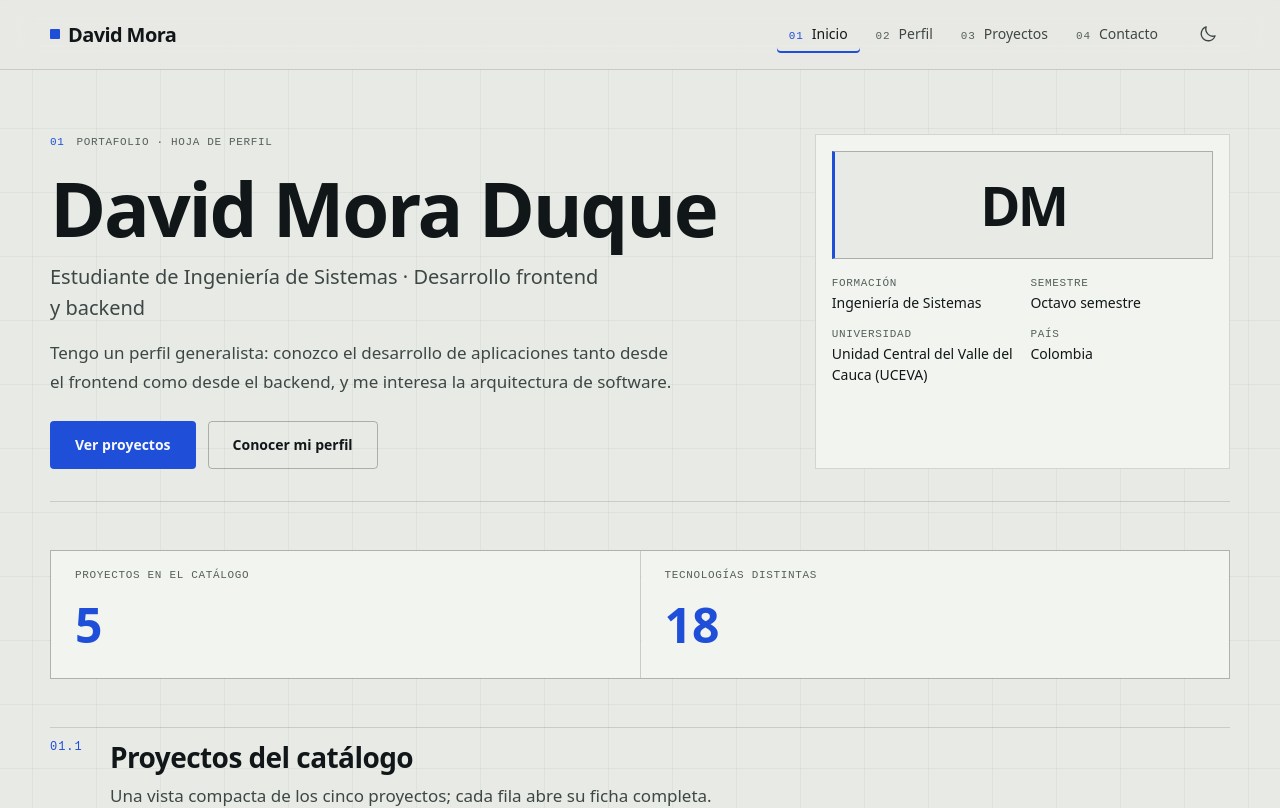
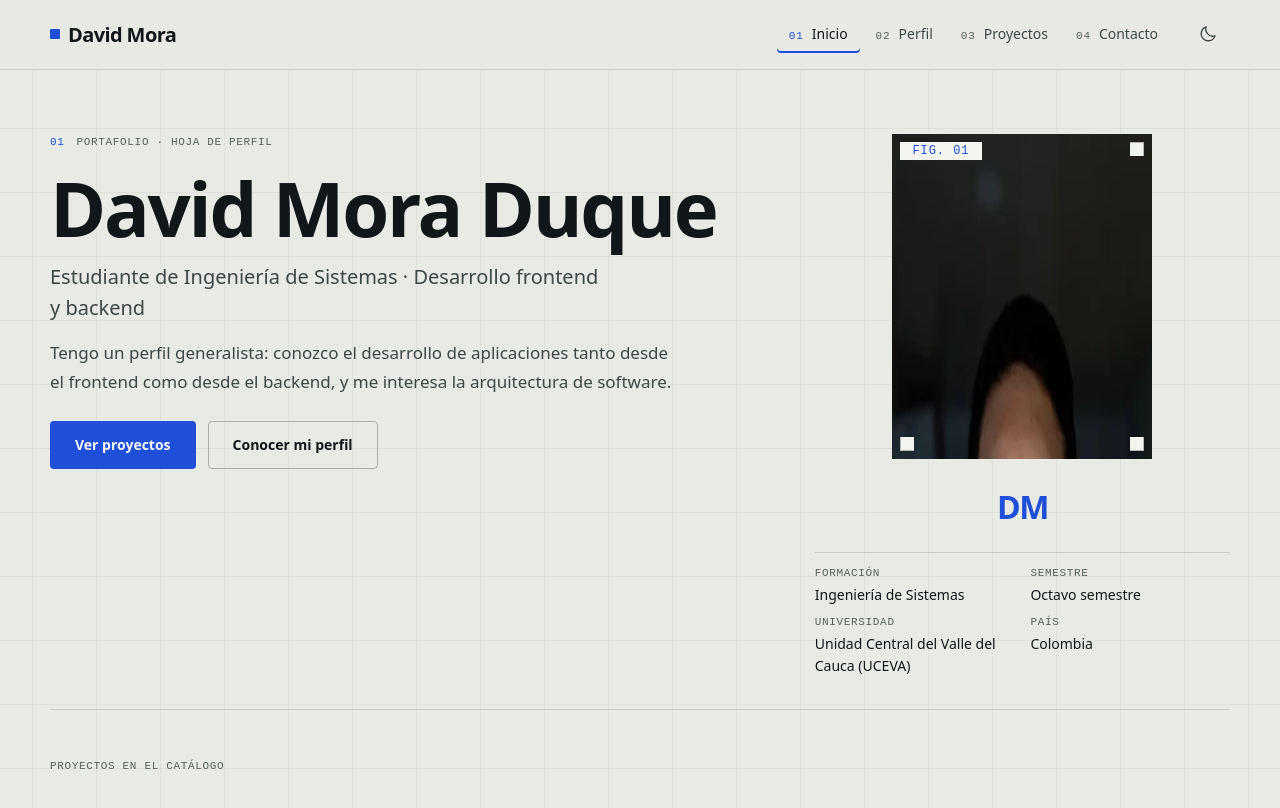
Before and after one commit to INGDavidMora2005/proyecto-portafolio, an Angular app: page / in a window 1280 px wide. Shown: the top 808 px of the page. Built offline with nearby package versions, Linux system fonts and the light colour scheme; a web font is replaced by a local one.

Commit message:
feat(inicio): incorpora la foto en el hero y anima las cifras

```diff
--- a/src/app/features/inicio/inicio.html
+++ b/src/app/features/inicio/inicio.html
@@ -14,11 +14,21 @@
       </div>
     </div>
 
-    <aside class="stamp" aria-label="Datos del perfil">
-      <p class="stamp__monogram" aria-hidden="true">DM</p>
-      <dl class="stamp__facts">
+    <aside class="hero__aside" aria-label="Retrato y datos del perfil">
+      <app-portrait-frame
+        class="hero__portrait"
+        [src]="'images/perfil-800.webp'"
+        [alt]="'Retrato de David Mora Duque'"
+        [width]="800"
+        [height]="1000"
+        [loading]="'eager'"
+        [fetchpriority]="'high'"
+        [sizes]="'(min-width: 1024px) 360px, (min-width: 640px) 300px, 92vw'"
+      />
+      <p class="hero__monogram" aria-hidden="true">DM</p>
+      <dl class="hero__facts">
         @for (dato of perfil.datosClave; track dato.etiqueta) {
-          <div class="stamp__fact">
+          <div class="hero__fact">
             <dt>{{ dato.etiqueta }}</dt>
             <dd>{{ dato.valor }}</dd>
           </div>
@@ -28,10 +38,10 @@
   </header>
 
   <dl class="stats" aria-label="Cifras del catálogo">
-    @for (cifra of cifras(); track cifra.id) {
+    @for (cifra of cifrasAnimadas(); track cifra.id) {
       <div class="stat">
         <dt class="stat__label">{{ cifra.etiqueta }}</dt>
-        <dd class="stat__value">{{ cifra.valor }}</dd>
+        <dd class="stat__value" [class.stat__value--animado]="cifra.animada" [attr.data-cifra]="cifra.id">{{ cifra.valorMostrado }}</dd>
       </div>
     }
   </dl>
--- a/src/app/features/inicio/inicio.scss
+++ b/src/app/features/inicio/inicio.scss
@@ -21,7 +21,6 @@
 .hero__kicker,
 .project-row__index,
 .project-row__category,
-.stamp__fact dt,
 .stat__label {
   font-family: var(--font-mono);
   font-size: var(--text-2xs);
@@ -92,35 +91,38 @@
   color: var(--accent-ink);
 }
 
-.stamp {
+.hero__aside {
   display: flex;
   flex-direction: column;
   gap: var(--space-4);
-  padding: var(--space-4);
-  border: 1px solid var(--rule);
-  background: var(--panel);
+  align-items: center;
 }
 
-.stamp__monogram {
-  display: grid;
-  place-items: center;
-  min-height: 108px;
-  border: 1px solid var(--rule-strong);
-  border-left: 3px solid var(--accent);
-  background: var(--paper);
-  font-size: clamp(2.4rem, 9vw, 3.4rem);
+.hero__portrait {
+  width: clamp(180px, 28vw, 260px);
+  aspect-ratio: 4 / 5;
+}
+
+.hero__monogram {
+  margin: 0;
+  color: var(--accent);
+  font-family: var(--font-display);
+  font-size: clamp(1.4rem, 5vw, 2rem);
   font-weight: 600;
   letter-spacing: -0.05em;
 }
 
-.stamp__facts {
+.hero__facts {
   display: grid;
   grid-template-columns: repeat(2, minmax(0, 1fr));
-  gap: var(--space-3) var(--space-4);
+  gap: var(--space-2) var(--space-4);
+  width: 100%;
+  margin-top: var(--space-1);
+  padding-top: var(--space-3);
+  border-top: 1px solid var(--rule);
 }
 
-.stamp__fact dt,
-.project-row__category {
+.hero__fact dt {
   font-family: var(--font-mono);
   font-size: var(--text-2xs);
   letter-spacing: 0.06em;
@@ -128,21 +130,9 @@
   color: var(--ink-faint);
 }
 
-.stamp__fact dd {
+.hero__fact dd {
+  margin-top: 0.15rem;
   font-size: var(--text-sm);
-}
-
-.stats {
-  display: grid;
-  grid-template-columns: repeat(auto-fit, minmax(min(100%, 190px), 1fr));
-  gap: 1px;
-  border: 1px solid var(--rule);
-  background: var(--rule);
-}
-
-.stat {
-  padding: var(--space-4) var(--space-5);
-  background: var(--panel);
 }
 
 .stat__value {
@@ -151,7 +141,23 @@
   font-family: var(--font-display);
   font-size: var(--text-2xl);
   font-weight: 600;
+  transition:
+    opacity var(--dur-base) var(--ease-out),
+    transform var(--dur-base) var(--ease-out);
 }
+
+@media (prefers-reduced-motion: no-preference) {
+  .stat__value {
+    opacity: 0;
+    transform: translateY(6px);
+  }
+
+  .stat__value--animado {
+    opacity: 1;
+    transform: translateY(0);
+  }
+}
+
 
 .projects {
   margin-top: var(--space-4);
--- a/src/app/features/inicio/inicio.ts
+++ b/src/app/features/inicio/inicio.ts
@@ -1,13 +1,16 @@
-import { ChangeDetectionStrategy, Component, computed, inject } from '@angular/core';
+import { ChangeDetectionStrategy, Component, computed, inject, input, signal } from '@angular/core';
 import { RouterLink } from '@angular/router';
 import { ProjectsService } from '../../core/services/projects';
 import { PERFIL } from '../../data/profile';
 import { etiquetaCategoria } from '../../data/projects';
 import { SectionHeader } from '../../shared/section-header/section-header';
+import { PortraitFrame } from '../../shared/portrait-frame/portrait-frame';
+
+const ESPERA_CIFRAS_MS = 400;
 
 @Component({
   selector: 'app-inicio',
-  imports: [RouterLink, SectionHeader],
+  imports: [RouterLink, SectionHeader, PortraitFrame],
   templateUrl: './inicio.html',
   styleUrl: './inicio.scss',
   changeDetection: ChangeDetectionStrategy.OnPush,
@@ -35,4 +38,86 @@ export class Inicio {
       { id: 'tecnologias', valor: tecnologias.size, etiqueta: 'tecnologías distintas' },
     ];
   });
+
+  protected readonly cifrasAnimadas = computed(() =>
+    this.cifras().map((cifra) => ({
+      ...cifra,
+      valorMostrado: this.valorAnimado()[cifra.id] ?? cifra.valor,
+      animada: this.animada()[cifra.id] ?? false,
+    })),
+  );
+
+  private readonly valorAnimado = signal<Record<string, number>>({});
+  private readonly animada = signal<Record<string, boolean>>({});
+
+  constructor() {
+    this.observarCifras();
+  }
+
+  private observarCifras(): void {
+    if (typeof window === 'undefined' || typeof IntersectionObserver === 'undefined') {
+      return;
+    }
+
+    const reducer = window.matchMedia('(prefers-reduced-motion: reduce)');
+    const animar = !reducer.matches;
+
+    const observer = new IntersectionObserver(
+      (entradas) => {
+        for (const entrada of entradas) {
+          if (entrada.isIntersecting) {
+            const id = (entrada.target as HTMLElement).dataset['cifra'];
+            if (id && !this.valorAnimado()[id]) {
+              if (animar) {
+                this.contarAscendente(id);
+              } else {
+                this.valorFinal(id);
+              }
+              observer.unobserve(entrada.target);
+            }
+          }
+        }
+      },
+      { threshold: 0.25 },
+    );
+
+    // Se conecta después de la primera detección de cambios para que existen los elementos.
+    setTimeout(() => {
+      document.querySelectorAll('[data-cifra]').forEach((el) => observer.observe(el));
+    }, 0);
+  }
+
+  private contarAscendente(id: string): void {
+    const objetivo = this.cifras().find((c) => c.id === id)?.valor ?? 0;
+    let actual = 0;
+    const inicio = Date.now();
+    const duracion = ESPERA_CIFRAS_MS;
+
+    const paso = () => {
+      const transcurrido = Date.now() - inicio;
+      const progreso = Math.min(transcurrido / duracion, 1);
+      const valor = Math.floor(progreso * objetivo);
+
+      this.valorAnimado.set({ ...this.valorAnimado(), [id]: valor });
+
+      if (progreso < 1) {
+        requestAnimationFrame(paso);
+      } else {
+        this.valorFinal(id);
+        this.marcarAnimada(id);
+      }
+    };
+
+    requestAnimationFrame(paso);
+  }
+
+  private valorFinal(id: string): void {
+    const objetivo = this.cifras().find((c) => c.id === id)?.valor ?? 0;
+    this.valorAnimado.set({ ...this.valorAnimado(), [id]: objetivo });
+    this.marcarAnimada(id);
+  }
+
+  private marcarAnimada(id: string): void {
+    this.animada.set({ ...this.animada(), [id]: true });
+  }
 }
```
